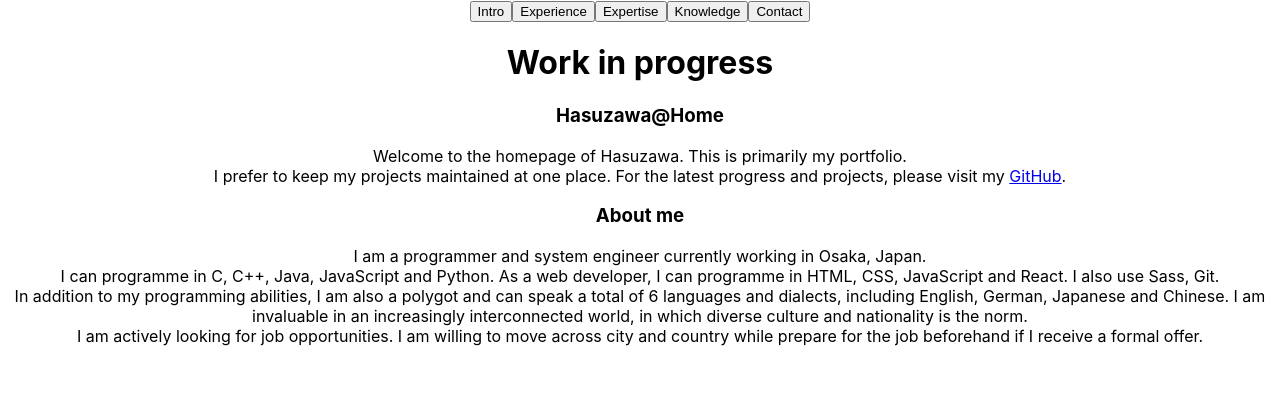
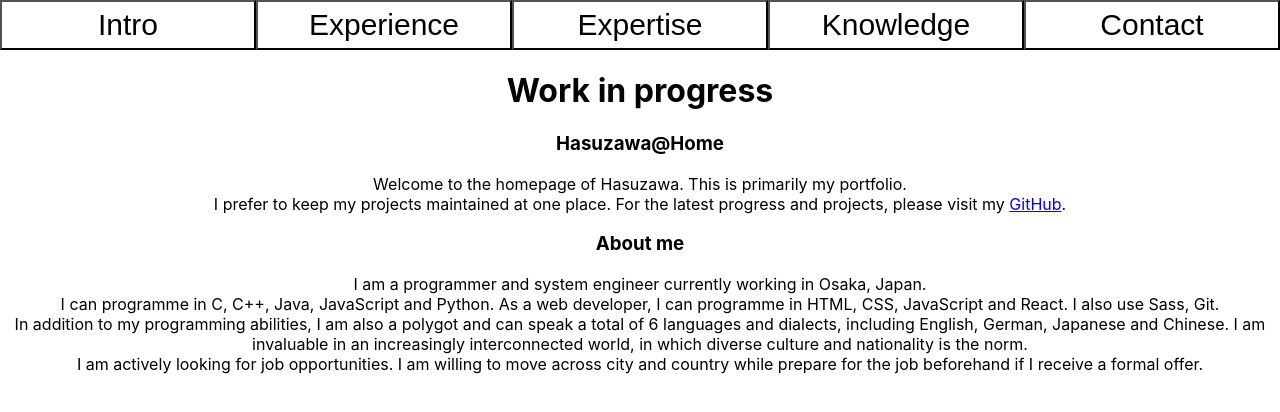
Before and after one commit to Hasuzawa/Homepage, a React (Create React App) app: page / in a window 1280 px wide. Shown: the top 412 px of the page. Built offline with nearby package versions, Linux system fonts and the light colour scheme.

Commit message:
added basic css

```diff
--- a/src/App.css
+++ b/src/App.css
@@ -1,38 +1,3 @@
 .App {
   text-align: center;
 }
-
-.App-logo {
-  height: 40vmin;
-  pointer-events: none;
-}
-
-@media (prefers-reduced-motion: no-preference) {
-  .App-logo {
-    animation: App-logo-spin infinite 20s linear;
-  }
-}
-
-.App-header {
-  background-color: #282c34;
-  min-height: 100vh;
-  display: flex;
-  flex-direction: column;
-  align-items: center;
-  justify-content: center;
-  font-size: calc(10px + 2vmin);
-  color: white;
-}
-
-.App-link {
-  color: #61dafb;
-}
-
-@keyframes App-logo-spin {
-  from {
-    transform: rotate(0deg);
-  }
-  to {
-    transform: rotate(360deg);
-  }
-}
--- a/src/Components/TabContent.jsx
+++ b/src/Components/TabContent.jsx
@@ -1,9 +1,10 @@
 import React from "react";
 import {Job} from "./blocks.jsx";
+import "./style.css";
 
 export function Introduction (){
     return (
-        <div className="tabContent">
+        <div className="tab-content">
             <h1>Work in progress</h1>
             <h3>Hasuzawa@Home</h3>
             <p>
@@ -26,7 +27,7 @@ export function Introduction (){
 
 export function WorkExperience(){
     return (
-        <div className="tabContent">
+        <div className="tab-content">
             {/* you would likely further factorise this into json in the future*/}
             <Job
                 jobTitle="Programmer -> System Engineer"
@@ -41,7 +42,7 @@ export function WorkExperience(){
 
 export function Expertise(){
     return (
-        <div className="tabContent">
+        <div className="tab-content">
             <h1>third page</h1>
             <p>3rd</p>
             <div>
@@ -59,7 +60,7 @@ export function Expertise(){
 //might want to change it to skill
 export function Knowledge(){
     return (
-        <div className="tabContent">
+        <div className="tab-content">
             <details>
                 <summary>Programming Languages</summary>
 
@@ -108,7 +109,7 @@ export function Knowledge(){
 
 export function Contact(){
     return (
-        <div className="tabContent">
+        <div className="tab-content">
             <h1>5th page</h1>
             <p>
                 I can be reached at <a href="https://github.com/Hasuzawa">GitHub</a> or Linkdeln. This website is in fact hosted on GitHub and you can see the source code there.<br />
--- a/src/Components/TabMenu.jsx
+++ b/src/Components/TabMenu.jsx
@@ -1,5 +1,6 @@
 import React from "react";
 import {TabIndex} from "./enum.js";
+import "./style.css";
 
 export class TabMenu extends React.Component{
     constructor(props){
@@ -13,12 +14,12 @@ export class TabMenu extends React.Component{
 
     render(){
         return (
-        <nav className = "tabMenu">
-          <button id={TabIndex.introduction} onClick={this.handleClick}>Intro</button>
-          <button id={TabIndex.workExperience} onClick={this.handleClick}>Experience</button>
-          <button id={TabIndex.expertise} onClick={this.handleClick}>Expertise</button>
-          <button id={TabIndex.knowledge} onClick={this.handleClick}>Knowledge</button>
-          <button id={TabIndex.contact} onClick={this.handleClick}>Contact</button>
+        <nav className="tab-menu">
+          <button id={TabIndex.introduction} onClick={this.handleClick} className="tab">Intro</button>
+          <button id={TabIndex.workExperience} onClick={this.handleClick} className="tab">Experience</button>
+          <button id={TabIndex.expertise} onClick={this.handleClick} className="tab">Expertise</button>
+          <button id={TabIndex.knowledge} onClick={this.handleClick} className="tab">Knowledge</button>
+          <button id={TabIndex.contact} onClick={this.handleClick} className="tab">Contact</button>
         </nav>
         );
     }
--- /dev/null
+++ b/src/Components/style.css
@@ -0,0 +1,25 @@
+.tab-menu{
+    display: flex;
+    flex-basis: auto;
+}
+
+.tab-menu button{
+    width: 100%;
+    height: 50px;
+    display: inline-block;
+    cursor: pointer;
+    background-color: white;
+    color: black;
+    font-size: 30px;
+}
+
+.tab-content{
+    animation: fade-in-effect 0.3s;
+}
+
+
+
+@keyframes fade-in-effect{
+    from {opacity: 0}
+    to {opacity: 1}
+}
```
Also changed, not shown: 1 other file (tests, documents, lock files or other folders).
